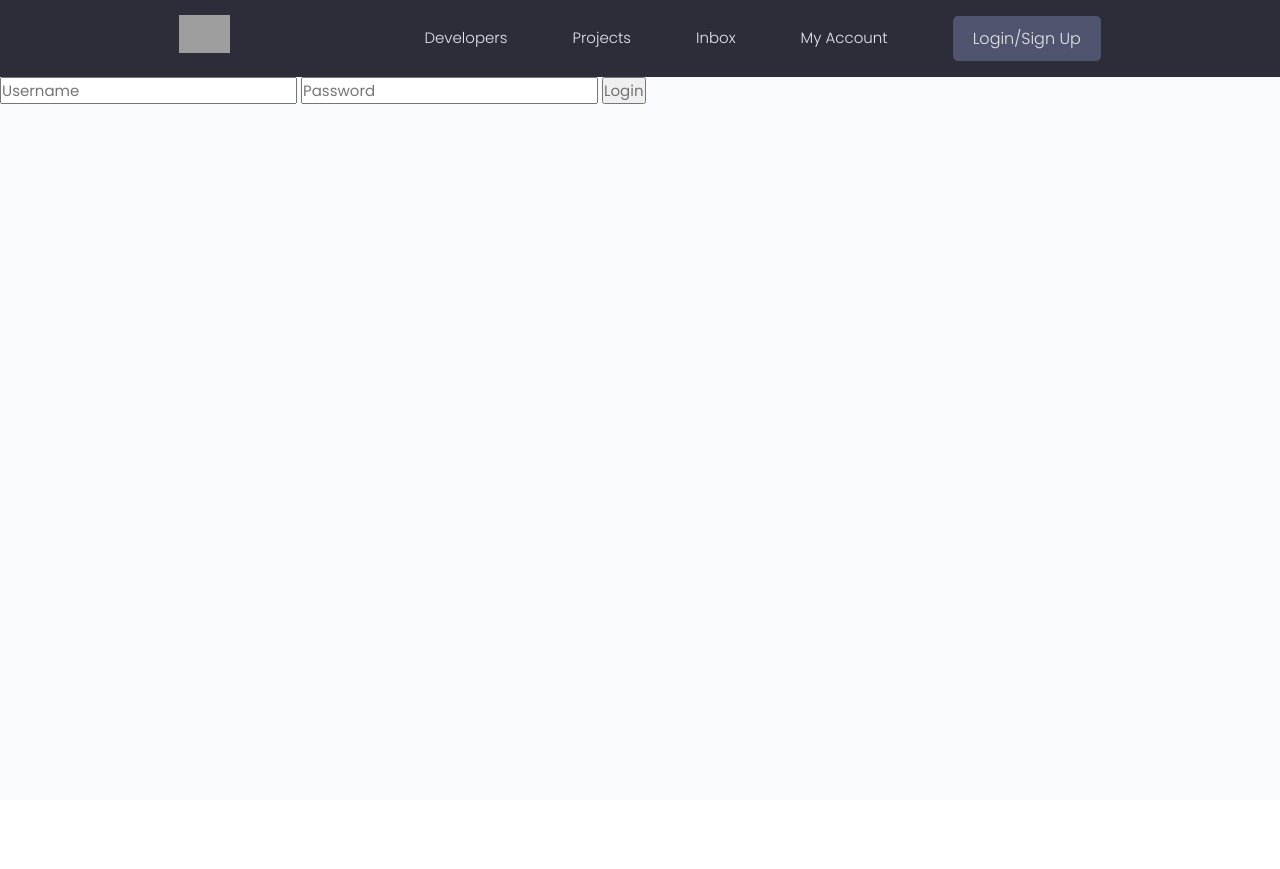
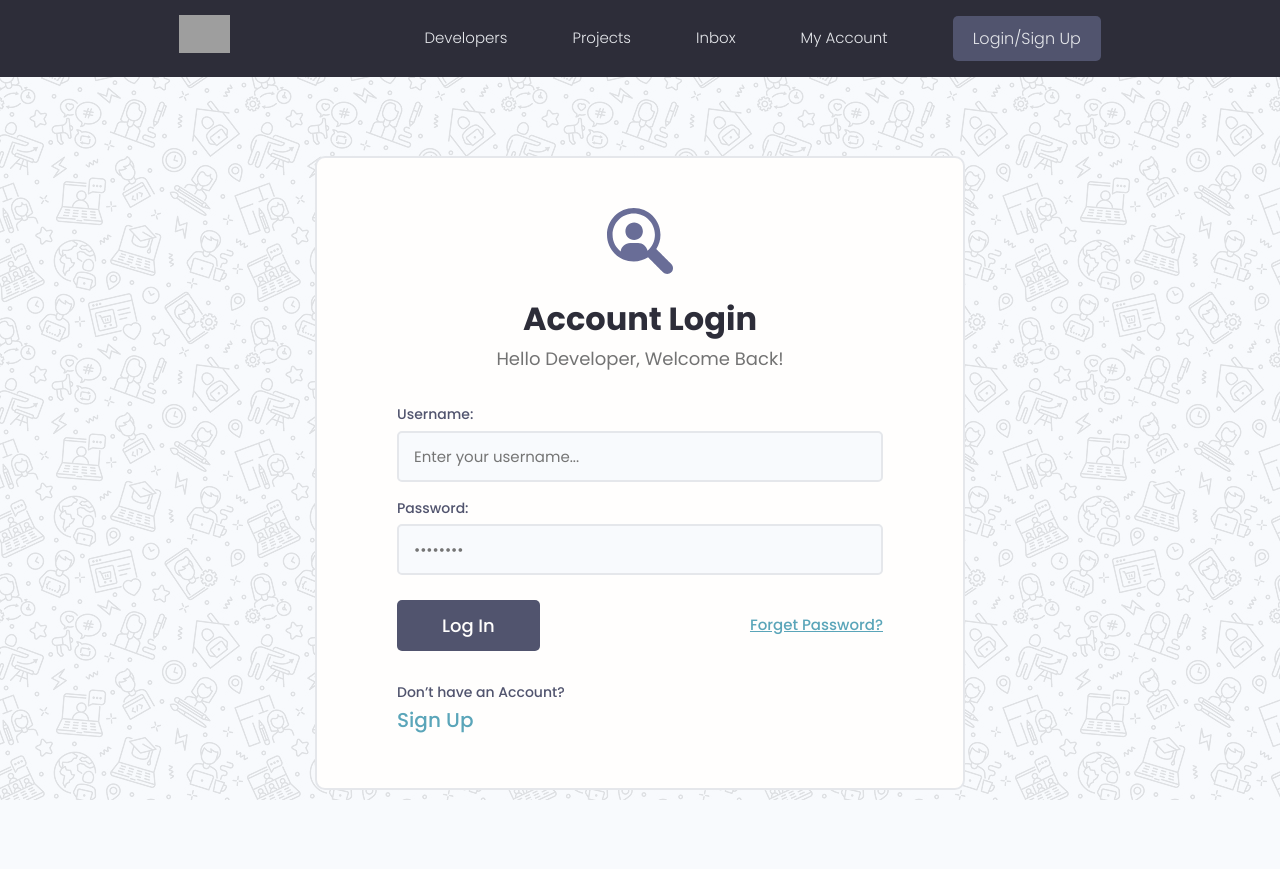
Before and after one commit to DariaSlobodeniuk/devsearch, a Django app: page /login/ in a window 1280 px wide. Before the commit the page ends 104 px from the top, so only its background shows below. Run offline with Django 3.2, Linux system fonts and the light colour scheme; some libraries are stand-ins or nearby versions; grey boxes are pictures that could not be loaded.

Commit message:
styling login & register page

```diff
--- a/devsearch/static/uikit/app.js
+++ b/devsearch/static/uikit/app.js
@@ -1,4 +1,13 @@
-// Invoke Functions Call on Document Loaded
 document.addEventListener('DOMContentLoaded', function () {
   hljs.highlightAll();
 });
+
+
+let alertWrapper = document.querySelector('.alert')
+let alertClose = document.querySelector('.alert__close')
+
+if (alertWrapper) {
+  alertClose.addEventListener('click', () =>
+    alertWrapper.style.display = 'none'
+  )
+}
--- a/devsearch/templates/main.html
+++ b/devsearch/templates/main.html
@@ -20,18 +20,21 @@
 </head>
 <body>
     {% include 'navbar.html' %}
+          {% if messages%}
+             {% for message in messages %}
+            <div class=" alert alert--{{message.tags}}">
+                <p class="alert__message">{{ message }}</p>
+                <button class="alert__close">⨯</button>
+            </div>
 
-        {% if messages %}
-        <ul class="messages">
-            {% for message in messages %}
-            <li{% if message.tags %} class="{{ message.tags }}"{% endif %}>{{ message }}</li>
-            {% endfor %}
-        </ul>
-        {% endif %}
+
+             {% endfor %}
+         {% endif %}
 
     {% block content %}
 
     {% endblock content %}
 
 </body>
+<script src="{% static 'uikit/app.js'%}"></script>
 </html>
--- a/devsearch/users/templates/users/login_register.html
+++ b/devsearch/users/templates/users/login_register.html
@@ -1,11 +1,105 @@
 {% extends 'main.html' %}
+{% load static %}
+{% block content %}
+{% if page == 'register'  %}
 
-{% block content %}
 
-<form method="post" action="{% url 'login' %}">
-    {% csrf_token %}
-    <input type="text" name="username" placeholder="Username"/>
-    <input type="password" name="password" placeholder="Password"/>
-    <input type="submit" value="Login" />
-</form>
+
+<div class="auth">
+      <div class="card">
+        <div class="auth__header text-center">
+          <a href="/">
+            <img src="{% static 'images/icon.svg' %}" alt="icon" />
+          </a>
+          <h3>Account SignUp</h3>
+          <p>Create a new developer account</p>
+        </div>
+
+<!--<form method="POST" action="{% url 'register' %}">-->
+<!--    {% csrf_token %}-->
+<!--    {{form.as_p}}-->
+<!--    <input type="submit" value="Register User" />-->
+<!--</form>-->
+
+<!-- <p>already have  an account <a href="{% url 'login'%}">Login</a></p>-->
+
+<form class="form auth__form" method="POST" action="{% url 'register' %}">
+            {% csrf_token %}
+          <!-- Input:first_name -->
+        {% for field in form %}
+          <div class="form__field">
+
+            <label for="formInput#text">{{ field.label }}</label>
+              {{field}}
+<!--              {% if field.help_text %}-->
+<!--              <small>{{ field.help_text}}</small>-->
+<!--              {% endif %}-->
+              {% for error in field.errors %}
+              <p style = "color:red;"> {{error}}</p>
+              {% endfor %}
+
+          </div>
+          {% endfor %}
+          <div class="auth__actions">
+            <input class="btn btn--sub btn--lg" type="submit" value="Sign  In" />
+          </div>
+        </form>
+        <div class="auth__alternative">
+          <p>Already have an Account?</p>
+          <a href="{% url 'login'%}">Log In</a>
+        </div>
+      </div>
+    </div>
+
+{% else %}
+
+  <div class="auth">
+      <div class="card">
+
+        <div class="auth__header text-center">
+          <a href="/">
+            <img src="{% static 'images/icon.svg' %}" alt="icon" />
+          </a>
+          <h3>Account Login</h3>
+          <p>Hello Developer, Welcome Back!</p>
+        </div>
+
+        <form class="form auth__form" method="POST" action="{% url 'login' %}">
+          <!-- Input:Username -->
+            {% csrf_token %}
+          <div class="form__field">
+            <label for="formInput#text">Username: </label>
+            <input
+              class="input input--text"
+              id="formInput#text"
+              type="text"
+              name="username"
+              placeholder="Enter your username..."
+            />
+          </div>
+
+          <!-- Input:Password -->
+          <div class="form__field">
+            <label for="formInput#password">Password: </label>
+            <input
+              class="input input--password"
+              id="formInput#passowrd"
+              type="password"
+              name="password"
+              placeholder="••••••••"
+            />
+          </div>
+          <div class="auth__actions">
+            <input class="btn btn--sub btn--lg" type="submit" value="Log In" />
+            <a href="forgetpassword.html">Forget Password?</a>
+          </div>
+        </form>
+        <div class="auth__alternative">
+          <p>Don’t have an Account?</p>
+          <a href="{% url 'register' %}">Sign Up</a>
+        </div>
+      </div>
+    </div>
+
+{% endif %}
 {% endblock content %}
--- a/devsearch/users/urls.py
+++ b/devsearch/users/urls.py
@@ -4,6 +4,7 @@ from . import views
 urlpatterns = [
     path('login/', views.login_user, name='login'),
     path('logout/', views.logout_user, name='logout'),
+    path('register/', views.register_user, name='register'),
 
     path('', views.profiles, name="profiles"),
     path('profile/<str:pk>', views.user_profile, name="user-profile"),
--- a/devsearch/users/views.py
+++ b/devsearch/users/views.py
@@ -1,21 +1,26 @@
 from django.shortcuts import render, redirect
 from django.contrib.auth import login, authenticate, logout
 from django.contrib.auth.decorators import login_required
+from django.contrib.auth.models import User
 from django.contrib import messages
-from .models import Profile, User
+from .models import Profile
+from .forms import CustomUserCreationForm
 
 
 def login_user(request):
+    page = 'login'
+
     if request.user.is_authenticated:
         return redirect('profiles')
 
     if request.method == 'POST':
         username = request.POST['username']
         password = request.POST['password']
+
         try:
-            user = User.object.get(username=username)
+            user = User.objects.get(username=username)
         except:
-            messages.error(request, "username does not exist")
+            messages.error(request, 'Username does not exist')
 
         user = authenticate(request, username=username, password=password)
         if user is not None:
@@ -29,8 +34,29 @@ def login_user(request):
 
 def logout_user(request):
     logout(request)
-    messages.error(request, "user was logout")
+    messages.info(request, "user was logout")
     return redirect('login')
+
+
+def register_user(request):
+    page = 'register'
+    form = CustomUserCreationForm()
+
+    if request.method == 'POST':
+        form = CustomUserCreationForm(request.POST)
+        if form.is_valid():
+            user = form.save(commit=False)
+            user.username = user.username.lower()
+            user.save()
+
+            messages.success(request, "user account was created")
+
+            login(request, user)
+            return redirect('profiles')
+        else:
+            messages.success(request, "An error has Occurred during registration")
+    context = {'page': page, 'form': form}
+    return render(request, 'users/login_register.html', context)
 
 
 def profiles(request):
```
Also changed, not shown: devsearch/users/forms.py (+18 -0 lines), devsearch/db.sqlite3.
